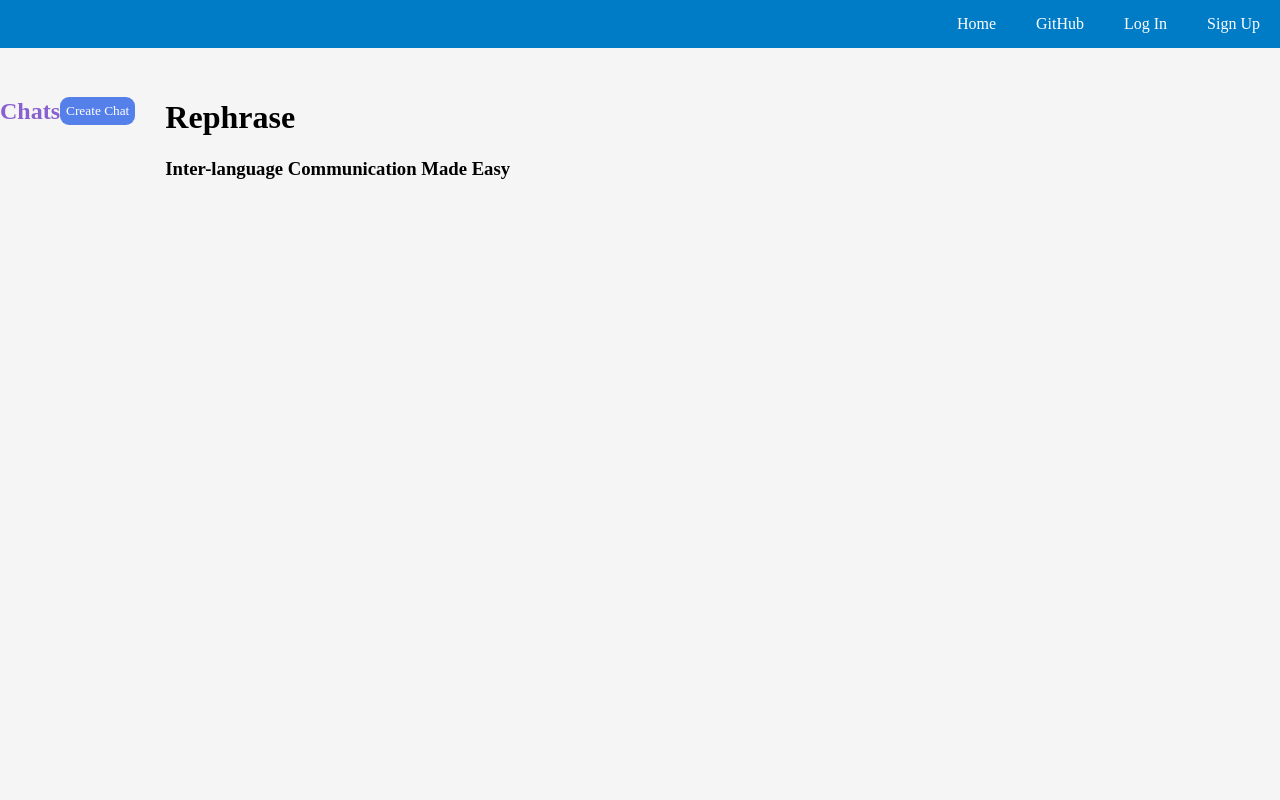
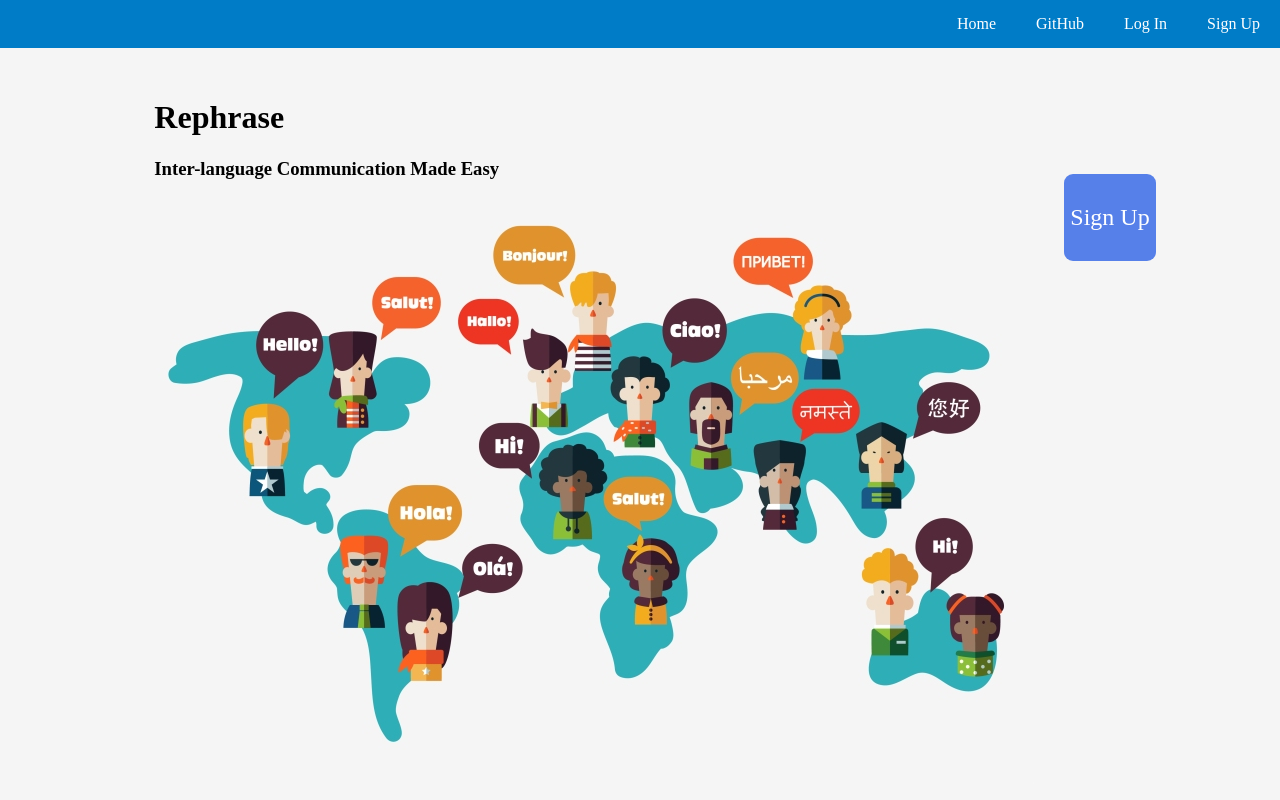
Before and after one commit to JesseFentress/rephraseAPP, a Django app: page / in a window 1280 px wide. Run offline with Django 3.2, Linux system fonts and the light colour scheme; parts of the project's set-up code (start-up, migrations or seed data) failed here and were passed over.

Commit message:
chat fixing

```diff
--- a/rephrase/static/css/rephrase.css
+++ b/rephrase/static/css/rephrase.css
@@ -5,7 +5,7 @@
 
 body {
     display: grid;
-    grid-template-columns: max-content auto max-content;
+    grid-template-columns: auto max-content auto;
     grid-template-rows: max-content;
     grid-gap: 30px;
     margin: 0;
@@ -21,6 +21,7 @@ header {
 .brand {
     grid-column-start: 2;
     grid-column-end: 3;
+    height: 50px;
 }
 
 li {
@@ -280,3 +281,31 @@ user_list_entry {
 ::-webkit-scrollbar-thumb:hover {
     background: #555;
 }
+
+.main_btns {
+    grid-column-start: 2;
+    grid-column-end: 3;
+    display: flex;
+    white-space: break-spaces;
+    justify-content: center;
+}
+
+.main_btns button {
+    width: 200px;
+    height: 100px;
+}
+
+.main_btn button:hover {
+    width: 250px;
+    height: 125px;
+}
+
+.button_text {
+    font-size: x-large;
+}
+
+.home_img {
+    grid-column-start: 2;
+    grid-column-end: 3;
+    z-index: -1;
+}
--- a/rephrase/tasks.py
+++ b/rephrase/tasks.py
@@ -16,8 +16,6 @@ def translate_message(request, message):
     }
 
     response = requests.request("GET", url, headers=headers, params=querystring)
-
-    print(response.text)
     text = response.json()
     return text['data']['translation']
 
--- a/rephrase/templates/home.html
+++ b/rephrase/templates/home.html
@@ -27,29 +27,27 @@
         </nav>
     </header>
     {% block content %}
-        <div class="chat_list_area">
-    <div class="friends_header">
-                 <h2 class="account_titles" id="friends_title">{% trans 'Chats' %}</h2>
-                <div class="buttons">
-                    <button class="btn-chat" id="create_chat_btn" value="create_chat">{% trans 'Create Chat' %}</button>
+
+
+        <div class="brand">
+            <h1>Rephrase</h1>
+            <h3>{% trans 'Inter-language Communication Made Easy' %}</h3>
+        </div>
+        <img class="home_img" src="/static/media/images/cultures.jpg"/>
+        {% if user.is_authenticated %}
+            <div class="main_btns">
+                <div class="start_chatting">
+                    <button class="main_btn"><a href="{% url 'chat-list' %}"><p class="button_text">{% trans 'Start Chatting' %}</p></a></button>
                 </div>
-    <div class="chat_list">
-    {% for chat in chats %}
-        <div class="chat_list_entry">
-            <a class="chat_list_links" href="{% url 'chat' chat.id %}">{{ chat.name }}</a>
-        </div>
-    {% endfor %}
-    </div>
-    </div>
-        </div>
-
-    <div class="brand">
-        <h1>Rephrase</h1>
-        {% for t in c %}
-        <p>{{ t }}</p>
-        {% endfor %}
-        <h3>{% trans 'Inter-language Communication Made Easy' %}</h3>
-    </div>
+                <div class="start_chatting">
+                    <button class="main_btn"><a href="{% url 'account' %}"><p class="button_text">{% trans 'Account' %}</p></a></button>
+                </div>
+            </div>
+        {% else %}
+            <div class="start_chatting">
+                <button id="start_chatting_btn"><a href="{% url 'sign-up' %}"><p class="button_text">{% trans 'Sign Up' %}</p></a></button>
+            </div>
+        {% endif %}
 
 </body>
 {% endblock %}
--- a/rephrase/views.py
+++ b/rephrase/views.py
@@ -29,11 +29,7 @@ def home(request):
     if user.is_authenticated:
         request.session['language'] = request.user.language
         message_sessions(request)
-        context['c'] = []
-        for key, value in request.session.items():
-            context['c'].append('{} => {}'.format(key, value))
     return render(request, 'home.html', context)
-
 
 
 def sign_up(request):
@@ -118,7 +114,7 @@ def account(request):
         friend_username = request.POST['friend_username']
         if User.objects.filter(username=friend_username):
             friend_list.add_friend(User.objects.get(username=friend_username))
-            return render(request, "account.html", context)
+            return redirect('account')
         else:
             message = 'Username entered does not exist'
             context['error'] = message
@@ -131,6 +127,7 @@ def edit_account(request):
     edit_acc_form = EditUserForm(request.POST, request.FILES, instance=user)
     if edit_acc_form.is_valid():
         edit_acc_form.save()
+        request.session['language'] = request.user.language
         return redirect('account')
     else:
         edit_acc_form = EditUserForm()
@@ -142,9 +139,11 @@ def chat_redirect(request):
     current_user = request.user
     context = {}
     userchats = list(Chat.objects.filter(user=current_user))
+    create_chat_form = CreateChatForm(request.user, request.POST)
+    context['create_chat_form'] = create_chat_form
     if len(userchats) == 0:
-        create_chat_form = CreateChatForm(request.user)
-        context['create_chat_form'] = create_chat_form
+       # create_chat_form = CreateChatForm(request.user)
+        #context['create_chat_form'] = create_chat_form
         if request.method == 'POST':
             form = CreateChatForm(request.user, request.POST)
             if form.is_valid():
@@ -152,9 +151,10 @@ def chat_redirect(request):
                 chat_name = form.cleaned_data['name']
                 form.save()
                 Chat.objects.get(name=chat_name).user.add(current_user)
+                return redirect('chat', Chat.objects.get(name=chat_name).id)
             else:
                 context['create_chat_form'] = create_chat_form
-        return render(request, 'empty-chat.html')
+        return render(request, 'empty-chat.html', context)
     else:
         return chat(request, userchats.pop().id)
 
@@ -178,7 +178,7 @@ def chat(request, chat_id):
     create_chat_form = CreateChatForm(request.user)
     context['create_chat_form'] = create_chat_form
     if request.method == 'POST':
-        form = CreateChatForm(request.user,request.POST)
+        form = CreateChatForm(request.user, request.POST)
         if form.is_valid():
             form.save(commit=False)
             chat_name = form.cleaned_data['name']
--- /dev/null
+++ b/runtime.txt
@@ -0,0 +1 @@
+python-3.9
```
Also changed, not shown: rephrase/templates/account.html (+12 -2 lines), rephrase/templates/empty-chat.html (+15 -31 lines), rephrase/locale/de/LC_MESSAGES/django.po, rephrase/locale/es/LC_MESSAGES/django.po, rephrase/locale/fr/LC_MESSAGES/django.po, rephrase/locale/it/LC_MESSAGES/django.po, rephrase/static/media/images/3013_R1NUIENBUiAyNTM4LTM0.jpg (deleted), rephrase/static/media/images/cultures.jpg (added), 5 other files.
